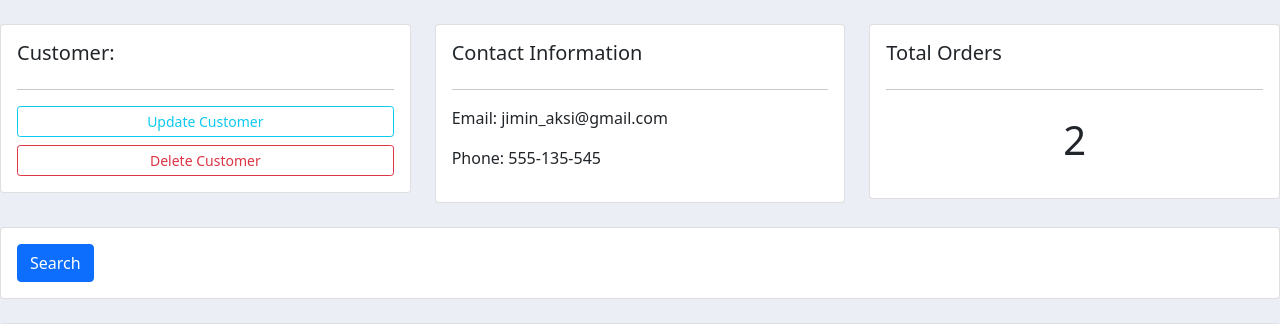
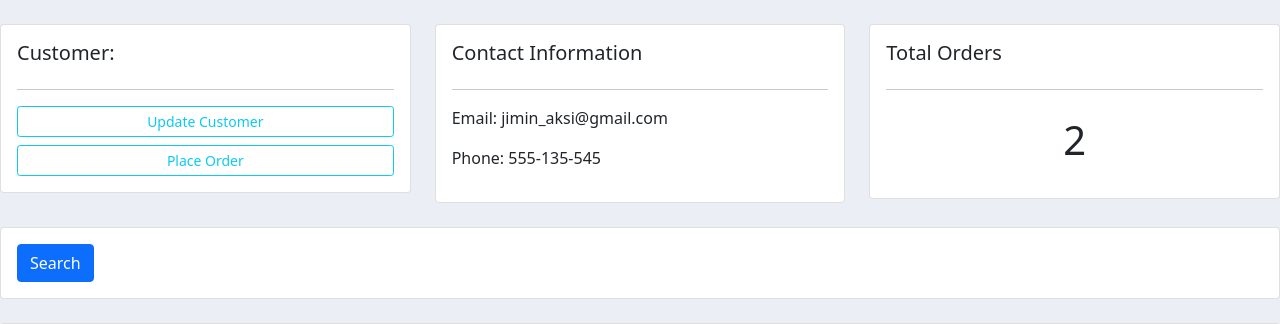
Before and after one commit to aksaule-bagytzhanova/dennis-ivy-django, a Django app: page /customer/1/ in a window 1280 px wide. Shown: the part 59-383 px from the top of the page. Run offline with Django 3.2, Linux system fonts and the light colour scheme; data comes from the database, SQL or seed files in the repository; some libraries are stand-ins or nearby versions.

Commit message:
Learn video 11 inline formsets

```diff
--- a/crm1/accounts/templates/accounts/customer.html
+++ b/crm1/accounts/templates/accounts/customer.html
@@ -11,7 +11,7 @@
             <hr>
             <a class="btn btn-outline-info btn-sm btn-block" href="">Update Customer</a>
             <h6></h6>
-            <a class="btn btn-outline-danger btn-sm btn-block" href="">Delete Customer</a>
+            <a class="btn btn-outline-info btn-sm btn-block" href="{% url 'create_order' customer.id %}">Place Order</a>
         </div>
     </div>
 
--- a/crm1/accounts/templates/accounts/dashboard.html
+++ b/crm1/accounts/templates/accounts/dashboard.html
@@ -34,7 +34,7 @@
         <h5>LAST 5 ORDERS</h5>
         <hr>
         <div class="card card-body">
-            <a class="btn btn-primary btn-sm btn-block" href="{% url 'create_order' %}">Create Order</a>
+
             <table class="table table-sm">
                 <tr>
                     <th>Product</th>
--- a/crm1/accounts/urls.py
+++ b/crm1/accounts/urls.py
@@ -6,7 +6,7 @@ urlpatterns = [
     path('products/', views.products, name='products'),
     path('customer/<str:pk_test>/', views.customer,name='customer'),
 
-    path('create_order/', views.createOrder, name='create_order'),
+    path('create_order/<str:pk>/', views.createOrder, name='create_order'),
     path('update_order/<str:pk>/', views.updateOrder, name="update_order"),
     path('delete_order/<str:pk>/', views.deleteOrder, name="delete_order"),
 
--- a/crm1/accounts/views.py
+++ b/crm1/accounts/views.py
@@ -1,5 +1,7 @@
+from django.db.models.query import InstanceCheckMeta
 from django.shortcuts import render, redirect
 from .models import *
+from django.forms import inlineformset_factory
 from .forms import OrderForm
 
 # Create your views here.
@@ -30,17 +32,20 @@ def customer(request, pk_test):
     context = {'customer':customer,'orders':orders,'order_count':order_count}
     return render(request, 'accounts/customer.html',context)
 
-def createOrder(request):
-
-    form = OrderForm()
+def createOrder(request, pk):
+    OrderFormSet = inlineformset_factory(Customer, Order, fields=('product','status'), extra=10)
+    customer = Customer.objects.get(id=pk)
+    formset = OrderFormSet(queryset=Order.objects.none(),instance=customer)
+    #form = OrderForm(initial={'customer':customer})
     if request.method == 'POST':
         #print('Printing POST:', request.POST)
-        form = OrderForm(request.POST)
-        if form.is_valid():
+        #form = OrderForm(request.POST)
+        formset = OrderFormSet(request.POST, instance=customer)
+        if formset.is_valid():
             form.save()
             return redirect('/')
 
-    context = {'form': form}
+    context = {'formset': formset}
     return render(request, 'accounts/order_form.html', context)
 
 def updateOrder(request, pk):
```
Also changed, not shown: crm1/accounts/templates/accounts/order_form.html (+5 -2 lines).
